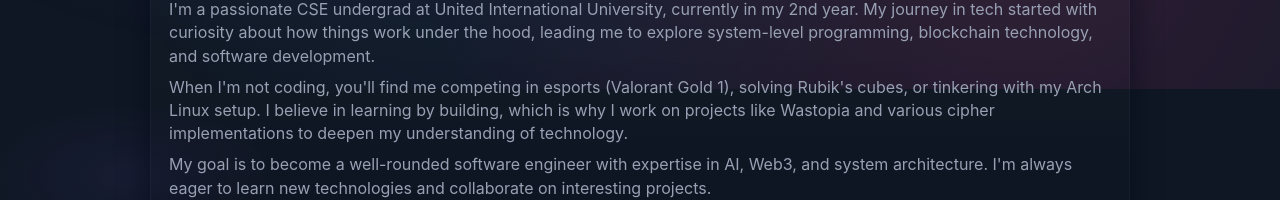
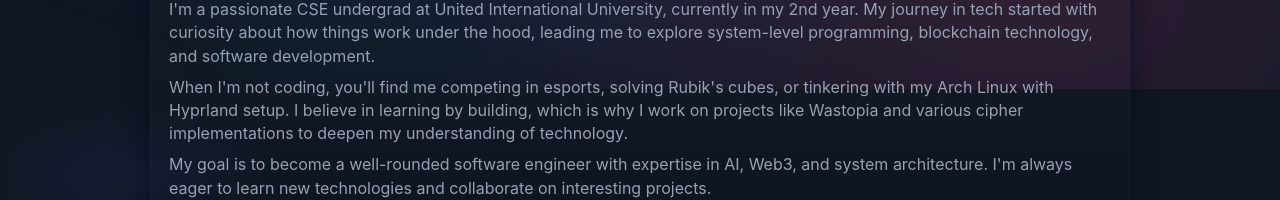
Before and after one commit to SpicyFalcon619/SpicyFalcon-Portfolio, a website: page index.html in a window 1280 px wide. Shown: the part 704-904 px from the top of the page. Drawn offline with Linux system fonts and the light colour scheme.

Commit message:
updated about info

```diff
--- a/index.html
+++ b/index.html
@@ -1080,7 +1080,7 @@
       <div class="reveal card" style="padding:18px">
         <h2 style="margin-bottom:8px">About</h2>
         <p style="color:var(--muted)">I'm a passionate CSE undergrad at United International University, currently in my 2nd year. My journey in tech started with curiosity about how things work under the hood, leading me to explore system-level programming, blockchain technology, and software development.</p>
-        <p style="color:var(--muted);margin-top:8px">When I'm not coding, you'll find me competing in esports (Valorant Gold 1), solving Rubik's cubes, or tinkering with my Arch Linux setup. I believe in learning by building, which is why I work on projects like Wastopia and various cipher implementations to deepen my understanding of technology.</p>
+        <p style="color:var(--muted);margin-top:8px">When I'm not coding, you'll find me competing in esports, solving Rubik's cubes, or tinkering with my Arch Linux with Hyprland setup. I believe in learning by building, which is why I work on projects like Wastopia and various cipher implementations to deepen my understanding of technology.</p>
         <p style="color:var(--muted);margin-top:8px">My goal is to become a well-rounded software engineer with expertise in AI, Web3, and system architecture. I'm always eager to learn new technologies and collaborate on interesting projects.</p>
       </div>
     </section>
```
